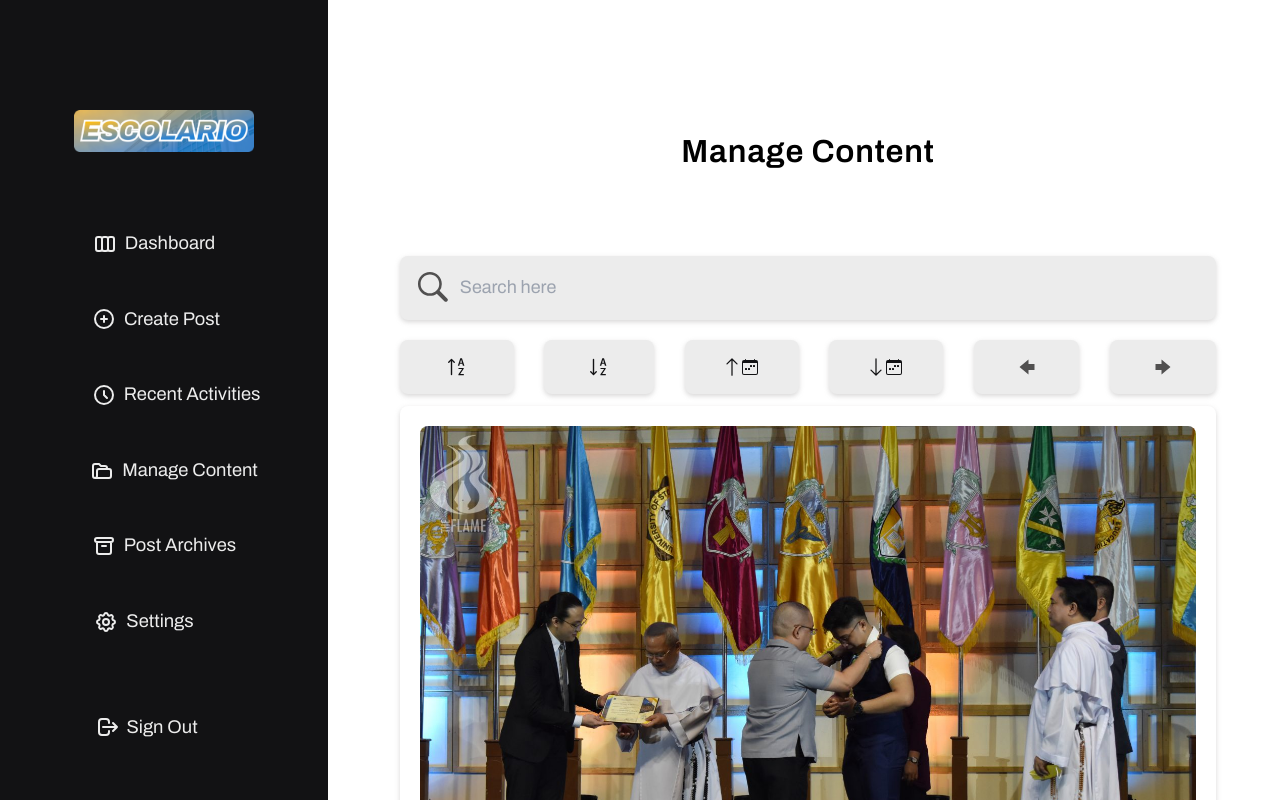
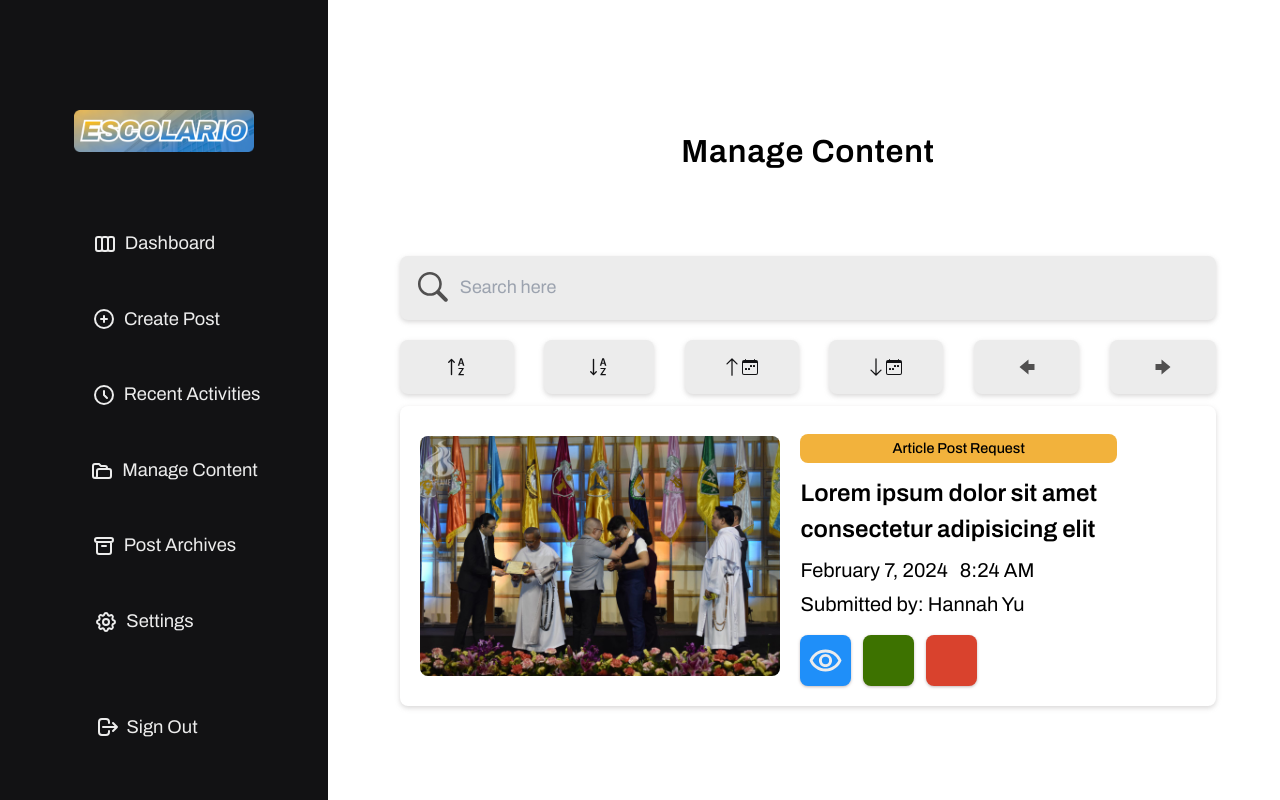
Before and after one commit to judgemongcal/se-becarios-cms, a React (Vite) app in the folder becarios-admin/: page /manage-content in a window 1280 px wide. Shown: the top 800 px of the page. Built offline with nearby package versions, Linux system fonts and the light colour scheme; some icons are missing.

Commit message:
adjusted ForApprovalListItem and Btn for larger displays

```diff
--- a/becarios-admin/src/components/global/Button.jsx
+++ b/becarios-admin/src/components/global/Button.jsx
@@ -247,13 +247,13 @@ function ForApprovalListItemBtn() {
   return (
     <div className="mt-4 flex flex-row justify-start gap-3">
       <button className="bg-brand-blue hover:bg-brand-blue-dark rounded-8 shadow-sm-btn items-center p-2 duration-300">
-        <MdOutlineRemoveRedEye className="fill-brand-input h-auto w-[30px]" />
+        <MdOutlineRemoveRedEye className="fill-brand-input h-auto w-[30px] md:w-[35px]" />
       </button>
       <button className="bg-brand-green hover:bg-brand-green-dark rounded-8 shadow-sm-btn items-center p-2 duration-300">
-        <FaCheck className="fill-brand-input h-auto w-[30px]" />
+        <FaCheck className="fill-brand-input h-auto w-[30px] md:w-[35px]" />
       </button>
       <button className="bg-brand-red hover:bg-brand-red-dark rounded-8 shadow-sm-btn items-center p-2 duration-300">
-        <FaXmark className="fill-brand-input h-auto w-[30px]" />
+        <FaXmark className="fill-brand-input h-auto w-[30px] md:w-[35px]" />
       </button>
     </div>
   );
--- a/becarios-admin/src/components/manage-content/ForApprovalListItem.jsx
+++ b/becarios-admin/src/components/manage-content/ForApprovalListItem.jsx
@@ -4,27 +4,27 @@ import { ForApprovalListItemBtn } from '../global/Button';
 
 function ForApprovalListItem() {
   return (
-    <div className="req-container shadow-shadow-db rounded-8 flex flex-col gap-2 p-5">
-      <div className="req-img w-full">
+    <div className="req-container shadow-shadow-db rounded-8 flex flex-col gap-2 p-5 md:flex-row md:gap-5">
+      <div className="req-img mx-auto flex w-full max-w-[400px] items-center md:w-[70%]">
         <img
           src="./src/assets/sample_2.jpeg"
           alt=""
-          className="rounded-8 h-auto  w-full"
+          className="rounded-8 h-auto  w-full "
         />
       </div>
-      <div className="req-info mt-2 flex flex-col items-center text-center">
-        <p className="activity-label bg-brand-yellow rounded-8 mb-3 min-w-[50%] max-w-[200px] px-4 py-1 text-[0.9rem] font-medium ">
+      <div className="req-info mt-2 flex flex-col items-center md:items-start">
+        <p className="activity-label bg-brand-yellow rounded-8 mb-3 min-w-[80%] max-w-[200px] px-4 py-1 text-center text-[0.9rem] font-medium ">
           Article Post Request
         </p>
-        <h1 className="req-title mb-2 text-[1.25rem] font-semibold">
+        <h1 className="req-title mb-2 text-center text-[1.25rem] font-semibold md:text-start md:text-[1.5rem]">
           Lorem ipsum dolor sit amet consectetur adipisicing
           elit
         </h1>
-        <div className="time-info mb-1 flex flex-row gap-3 text-[1rem]">
+        <div className="time-info mb-1 flex flex-row gap-3 text-[1rem] md:text-[1.25rem]">
           <p>February 7, 2024</p>
           <p>8:24 AM</p>
         </div>
-        <p className="author text-[1rem]">
+        <p className="author text-[1rem] md:text-[1.25rem]">
           Submitted by: Hannah Yu
         </p>
         <ForApprovalListItemBtn />
```
